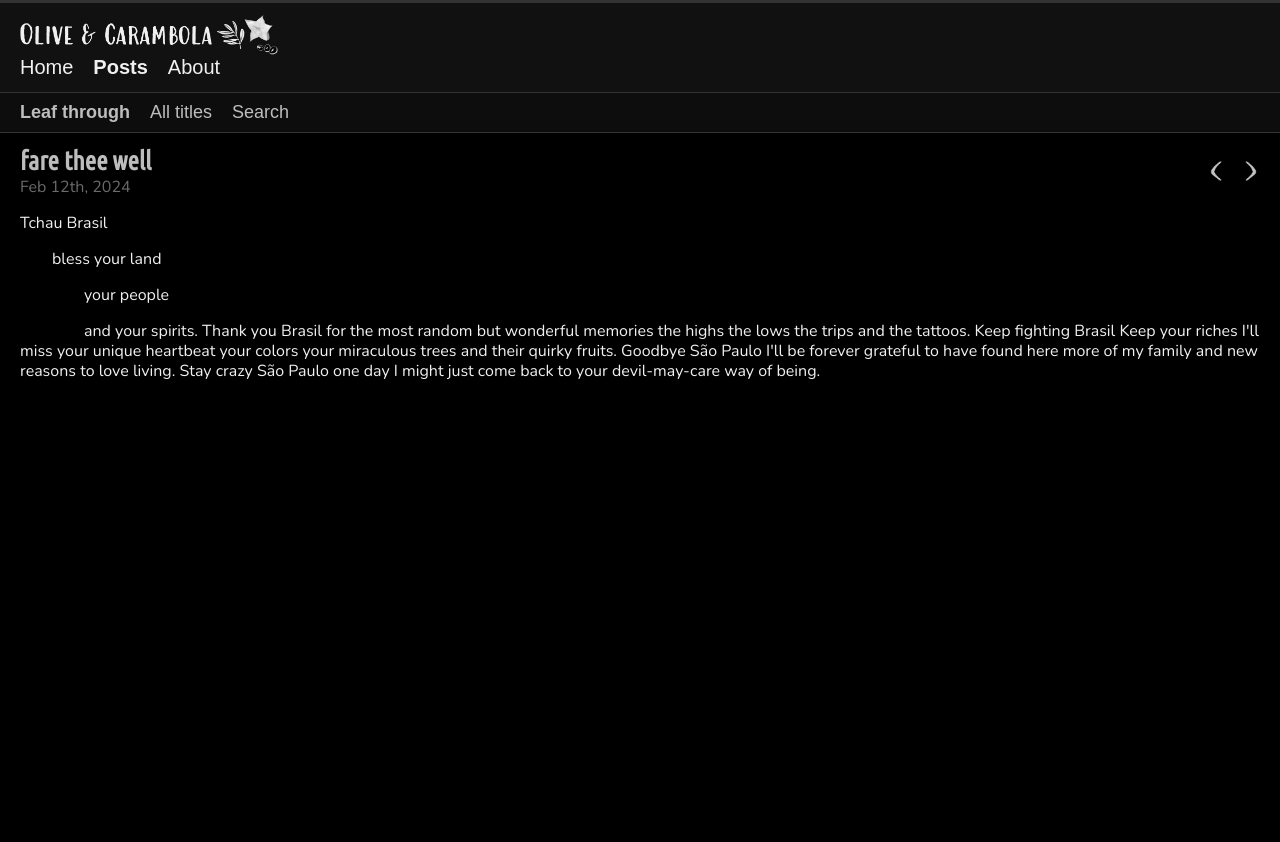
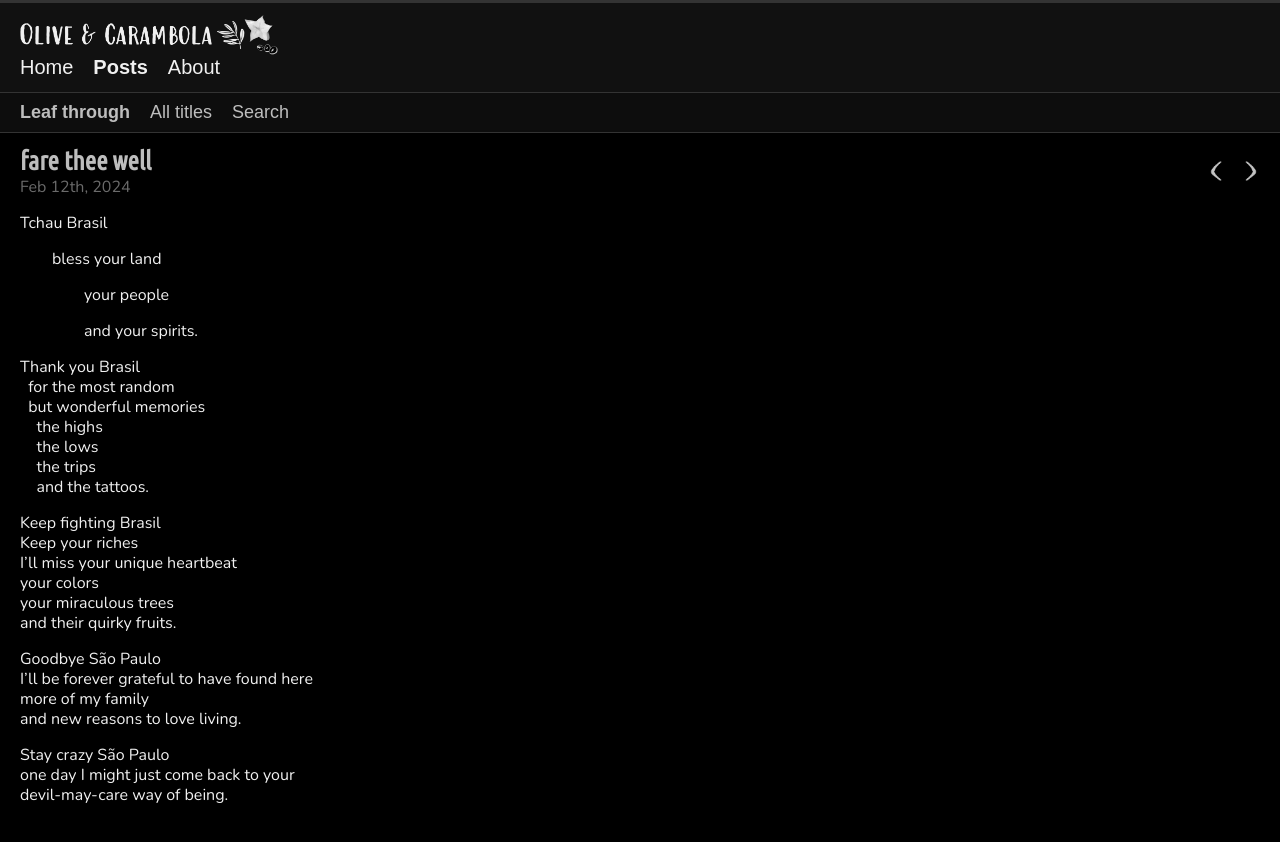
Before and after one commit to olivecarambola/logbook, a Jekyll site: the page built from _posts/2024-02-12-faretheewell.md, in a window 1280 px wide. Shown: the top 842 px of the page. Built offline with Jekyll 4.4.1, drawn with Linux system fonts in a browser that asks for light colours; some web fonts are replaced.

Commit message:
Update 2024-02-12-faretheewell.md

```diff
--- a/_posts/2024-02-12-faretheewell.md
+++ b/_posts/2024-02-12-faretheewell.md
@@ -13,17 +13,17 @@ imgcount_original: 0
 imgcount_credited: 0
 ---
 Tchau Brasil
-<p style="text-indent: 2em;">bless your land
-<p style="text-indent: 4em;">your people
-<p style="text-indent: 4em;">and your spirits.
+<p style="text-indent: 2em;">bless your land</p>
+<p style="text-indent: 4em;">your people</p>
+<p style="text-indent: 4em;">and your spirits.</p>
 
 Thank you Brasil
-  for the most random
-  but wonderful memories
-    the highs
-    the lows
-    the trips
-    and the tattoos.
+&nbsp;&nbsp;for the most random
+&nbsp;&nbsp;but wonderful memories
+&nbsp;&nbsp;&nbsp;&nbsp;the highs
+&nbsp;&nbsp;&nbsp;&nbsp;the lows
+&nbsp;&nbsp;&nbsp;&nbsp;the trips
+&nbsp;&nbsp;&nbsp;&nbsp;and the tattoos.
 
 Keep fighting Brasil
 Keep your riches
```
